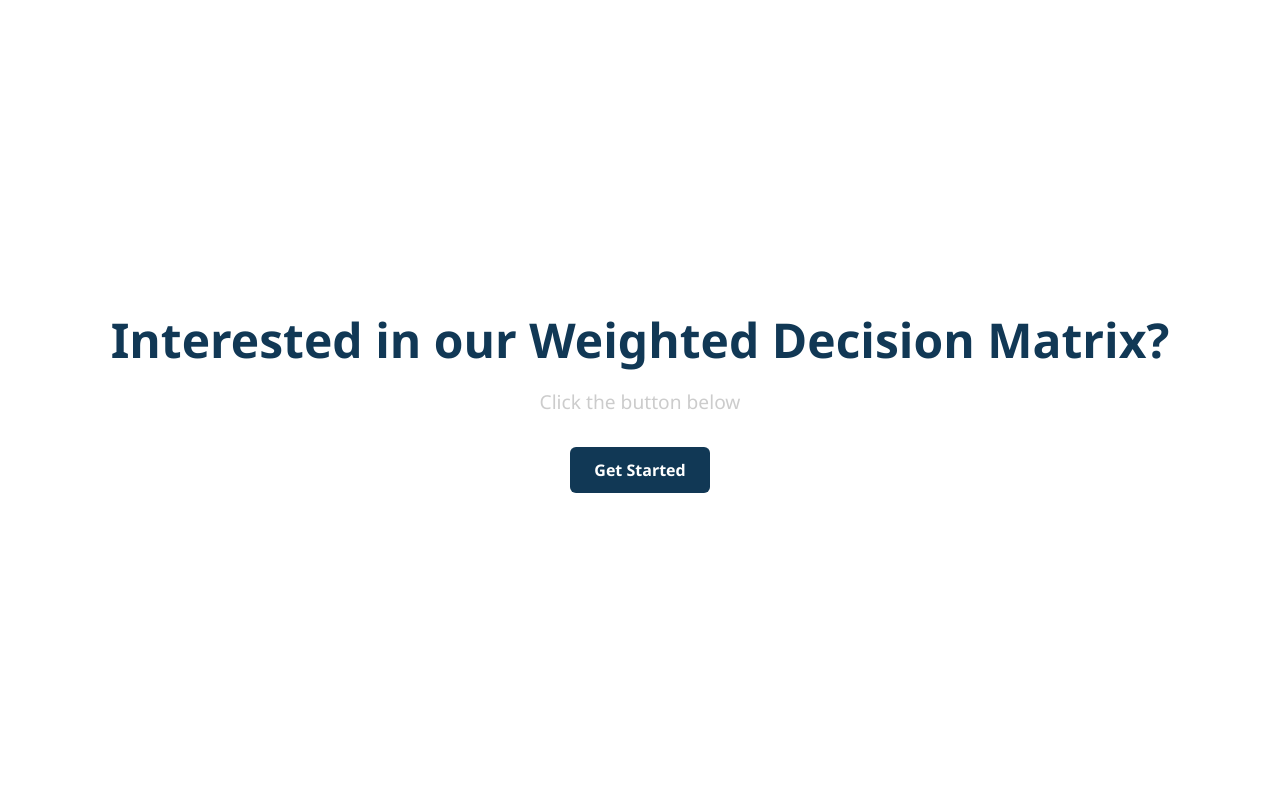
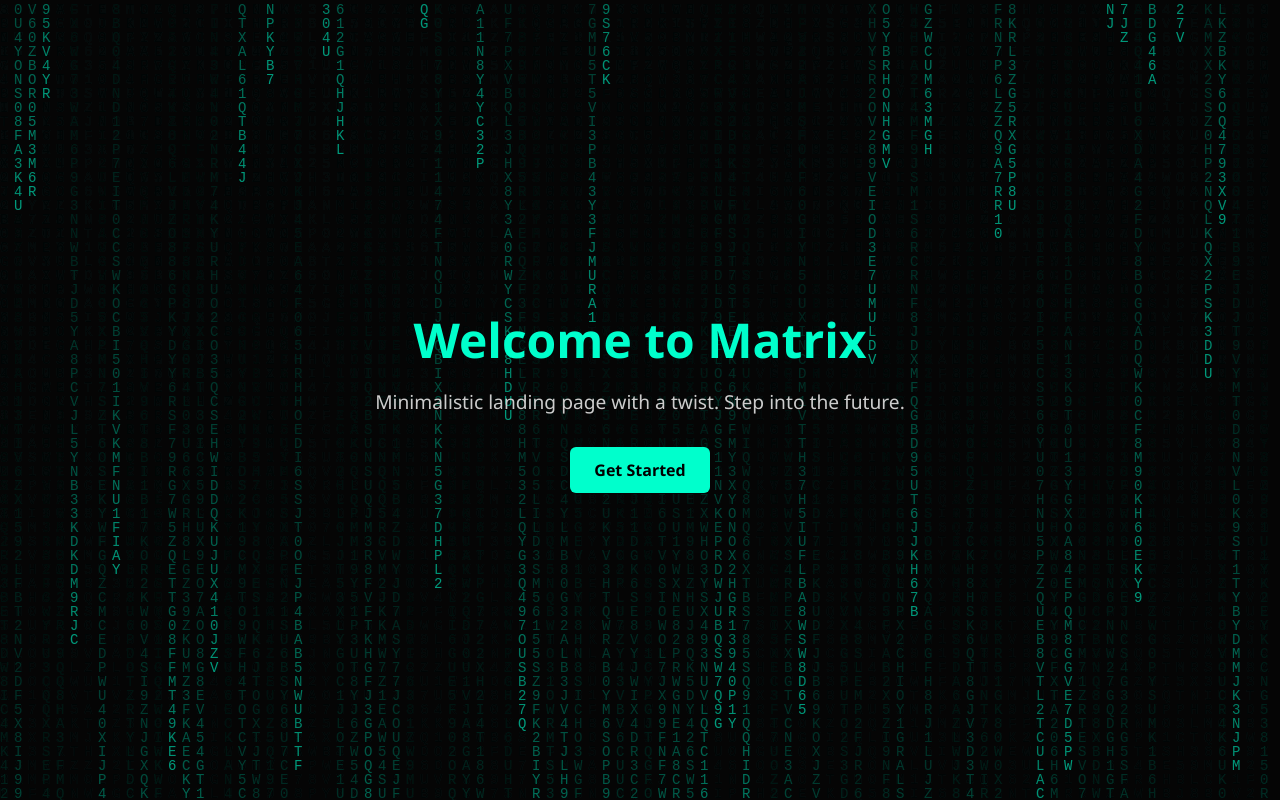
Before and after one commit to Tanjamee/Landing-page---Matrix, a plain HTML site: page index.html in a window 1280 px wide. Drawn offline with Linux system fonts and the light colour scheme.

Commit message:
Add minimal design with matrix background

```diff
--- a/index.html
+++ b/index.html
@@ -14,7 +14,7 @@
     body, html {
       height: 100%;
       font-family: 'Segoe UI', sans-serif;
-      color: #113855;
+      color: white;
       overflow: hidden;
     }
 
@@ -33,7 +33,7 @@
       flex-direction: column;
       justify-content: center;
       align-items: center;
-      background: rgb(255, 255, 255);
+      background: rgba(0, 0, 0, 0.4);
       text-align: center;
       padding: 2rem;
     }
@@ -41,7 +41,7 @@
     h1 {
       font-size: 3rem;
       margin-bottom: 1rem;
-      color: #113855;
+      color: #00ffcc;
     }
 
     p {
@@ -52,8 +52,8 @@
     }
 
     a.button {
-      background: #113855;
-      color: white;
+      background: #00ffcc;
+      color: black;
       padding: 12px 24px;
       border-radius: 6px;
       text-decoration: none;
@@ -62,15 +62,15 @@
     }
 
     a.button:hover {
-      background: #113855;
+      background: #00ddaa;
     }
   </style>
 </head>
 <body>
   <canvas id="matrixCanvas"></canvas>
   <div class="content">
-    <h1>Interested in our Weighted Decision Matrix?</h1>
-    <p>Click the button below</p>
+    <h1>Welcome to Matrix</h1>
+    <p>Minimalistic landing page with a twist. Step into the future.</p>
     <a href="#" class="button">Get Started</a>
   </div>
 
```
